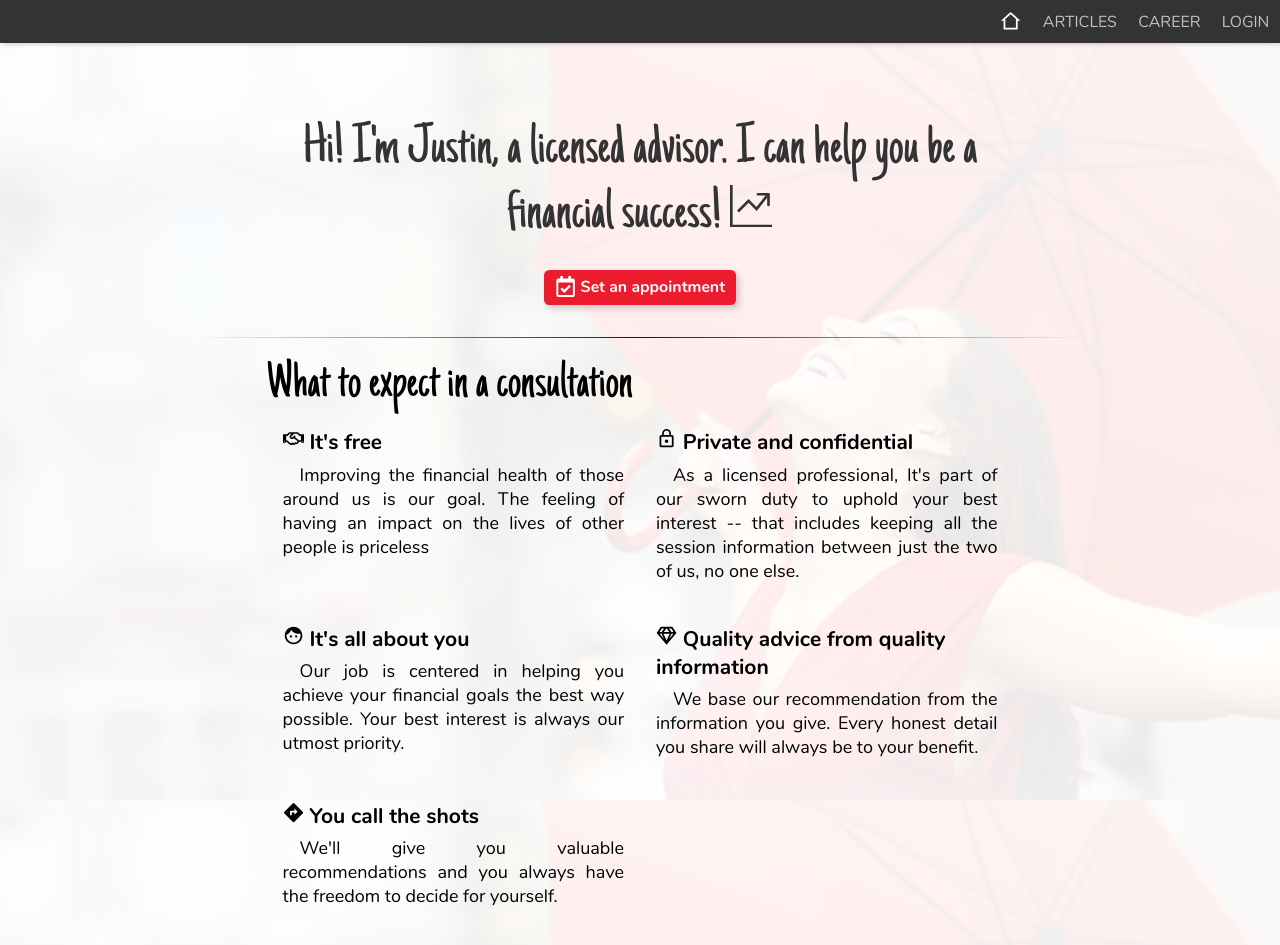
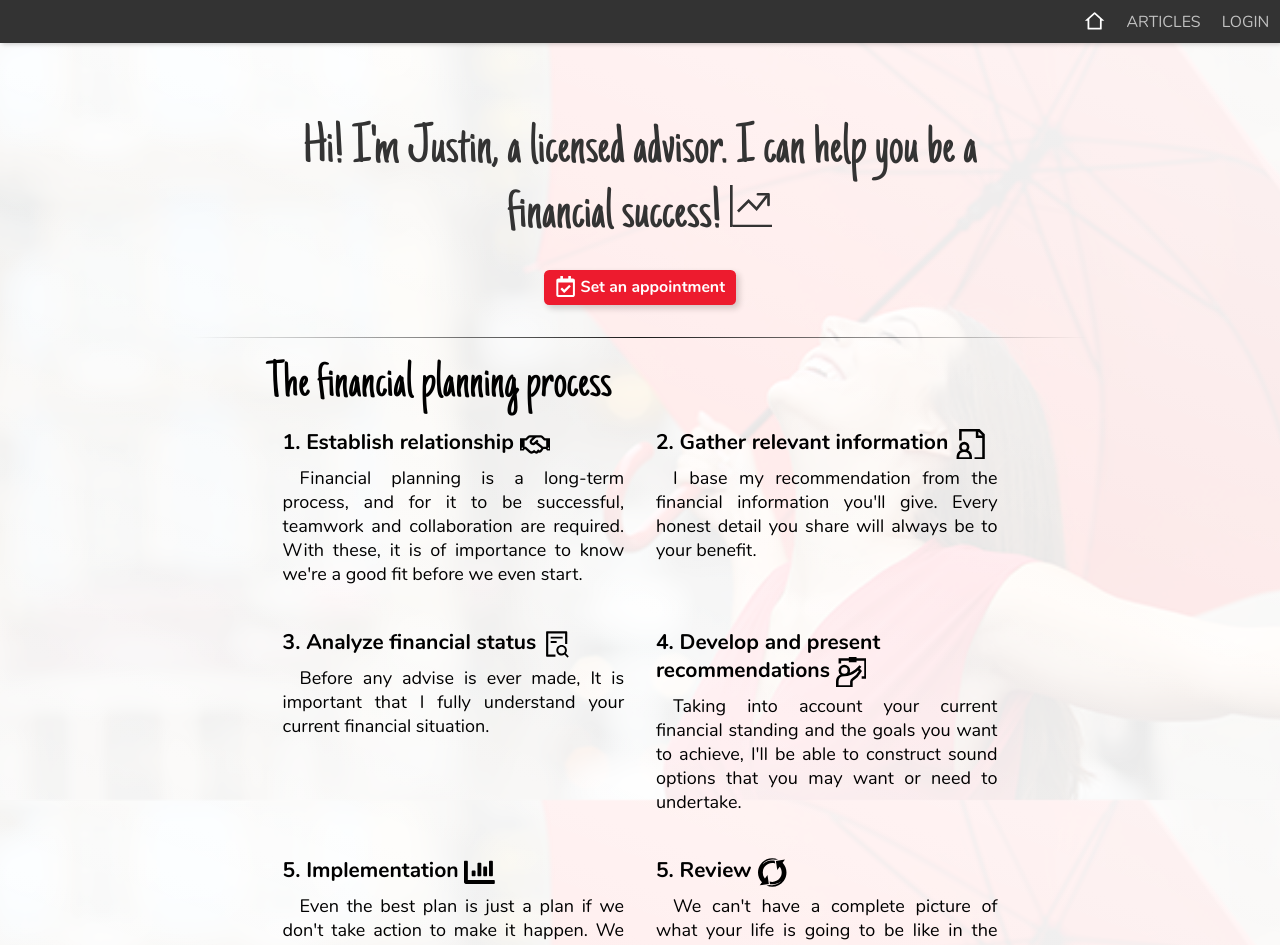
Before and after one commit to justinsalasdev/finance, a Next.js app: page / in a window 1280 px wide. Shown: the top 945 px of the page. Built offline with nearby package versions, Linux system fonts and the light colour scheme; no server answers.

Commit message:
updated expect section

```diff
--- a/components/Articles.js
+++ b/components/Articles.js
@@ -49,7 +49,7 @@ export default function Articles() {
 					</Link>
 				</li>
 
-				<li className="articles__item">
+				{/* <li className="articles__item">
 					<div className="banner banner--consultant"></div>
 					<h3 className="heading">How to be a Financial Consultant</h3>
 					<p className="teaser">
@@ -59,7 +59,7 @@ export default function Articles() {
 					<Link href="/career">
 						<a className="articles__link">read more</a>
 					</Link>
-				</li>
+				</li> */}
 			</ul>
 		</section>
 	)
--- a/components/Expect.js
+++ b/components/Expect.js
@@ -1,70 +1,74 @@
-import { MdLockOutline } from "react-icons/md"
-import { MdFace } from "react-icons/md"
-import { GrDiamond } from "react-icons/gr"
-import { RiDirectionFill } from "react-icons/ri"
+import { AiOutlineFileSearch } from "react-icons/ai"
+import { FaChartBar } from "react-icons/fa"
+import { GrWorkshop } from "react-icons/gr"
 import { FaRegHandshake } from "react-icons/fa"
+import { GrDocumentUser } from "react-icons/gr"
+import { GiCycle } from "react-icons/gi"
 // import { CgTimelapse } from "react-icons/cg"
 
 export default function Expect() {
 	return (
 		<section className="expect main__expect">
-			<h2 className="expect__heading">What to expect in a consultation</h2>
+			<h2 className="expect__heading">The financial planning process</h2>
 			<ul className="expect__list">
 				<li className="expect__item">
 					<h3>
-						<FaRegHandshake /> It's free
+						1. Establish relationship <FaRegHandshake className="icon" />
 					</h3>
 					<p>
-						Improving the financial health of those around us is our goal. The
-						feeling of having an impact on the lives of other people is
-						priceless
+						Financial planning is a long-term process, and for it to be
+						successful, teamwork and collaboration are required. With these, it
+						is of importance to know we're a good fit before we even start.
 					</p>
 				</li>
-				{/* <li className="expect__item">
+
+				<li className="expect__item">
 					<h3>
-						<CgTimelapse className="icon" /> Just a couple of minutes
+						2. Gather relevant information <GrDocumentUser className="icon" />
 					</h3>
 					<p>
-						We know that your time is valuable so we always try to make every
-						session brief and on point.
-					</p>
-				</li> */}
-				<li className="expect__item">
-					<h3>
-						<MdLockOutline className="icon" /> Private and confidential
-					</h3>
-					<p>
-						As a licensed professional, It's part of our sworn duty to uphold
-						your best interest -- that includes keeping all the session
-						information between just the two of us, no one else.
+						I base my recommendation from the financial information you'll give.
+						Every honest detail you share will always be to your benefit.
 					</p>
 				</li>
 				<li className="expect__item">
 					<h3>
-						<MdFace className="icon" /> It's all about you
+						3. Analyze financial status <AiOutlineFileSearch className="icon" />
 					</h3>
 					<p>
-						Our job is centered in helping you achieve your financial goals the
-						best way possible. Your best interest is always our utmost priority.
+						Before any advise is ever made, It is important that I fully
+						understand your current financial situation.
 					</p>
 				</li>
 				<li className="expect__item">
 					<h3>
-						<GrDiamond className="icon" /> Quality advice from quality
-						information
+						4. Develop and present recommendations{" "}
+						<GrWorkshop className="icon" />
 					</h3>
 					<p>
-						We base our recommendation from the information you give. Every
-						honest detail you share will always be to your benefit.
+						Taking into account your current financial standing and the goals
+						you want to achieve, I'll be able to construct sound options that
+						you may want or need to undertake.
 					</p>
 				</li>
 				<li className="expect__item">
 					<h3>
-						<RiDirectionFill /> You call the shots
+						5. Implementation <FaChartBar className="icon" />
 					</h3>
 					<p>
-						We'll give you valuable recommendations and you always have the
-						freedom to decide for yourself.
+						Even the best plan is just a plan if we don't take action to make it
+						happen. We will help you choose from lots of available tools that
+						will best cater to your financial needs.{" "}
+					</p>
+				</li>
+				<li className="expect__item">
+					<h3>
+						5. Review <GiCycle className="icon" />
+					</h3>
+					<p>
+						We can't have a complete picture of what your life is going to be
+						like in the future - that's why it's beautiful. I'll be there along
+						the way to make adaptive changes if needed.
 					</p>
 				</li>
 			</ul>
--- a/components/Navigation.js
+++ b/components/Navigation.js
@@ -21,11 +21,11 @@ export default function Navigation() {
 						<a className="navigation__link">Articles</a>
 					</CustomLink>
 				</li>
-				<li>
+				{/* <li>
 					<CustomLink href="/career">
 						<a className="navigation__link">Career</a>
 					</CustomLink>
-				</li>
+				</li> */}
 				<li>
 					{session && !loading && (
 						<CustomLink href="/dashboard">
--- a/styles/components/_blog.scss
+++ b/styles/components/_blog.scss
@@ -20,6 +20,7 @@
 		padding-top: 0.5rem;
 		margin: 2rem auto 1rem auto;
 		border-top: 0.1rem solid rgba(black, 0.2);
+		font-size: 4.3rem;
 	}
 
 	&__heading3 {
@@ -28,6 +29,10 @@
 		padding-top: 0.5rem;
 		margin: 1rem auto 0 auto;
 		font-size: 4.5rem;
+
+		&--formal {
+			font-family: "Nunito";
+		}
 	}
 
 	&__graphics {
--- a/styles/components/_expect.scss
+++ b/styles/components/_expect.scss
@@ -10,7 +10,8 @@
 	}
 
 	.icon {
-		vertical-align: center;
+		vertical-align: middle;
+		font-size: 2.9rem;
 	}
 
 	&__list {
```
Also changed, not shown: job2.js (added, +132 -0 lines), public/images/process.png (added).
